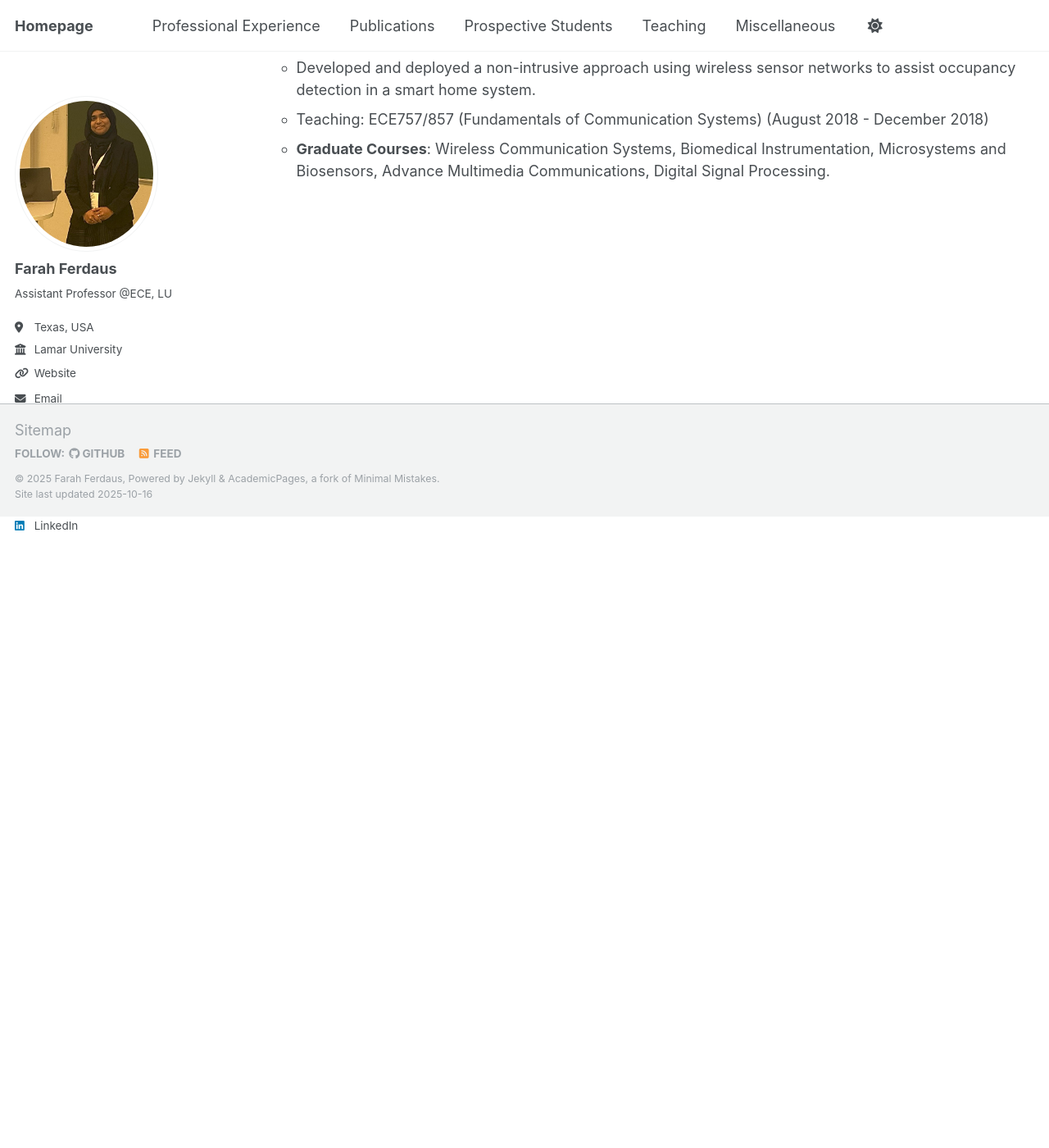
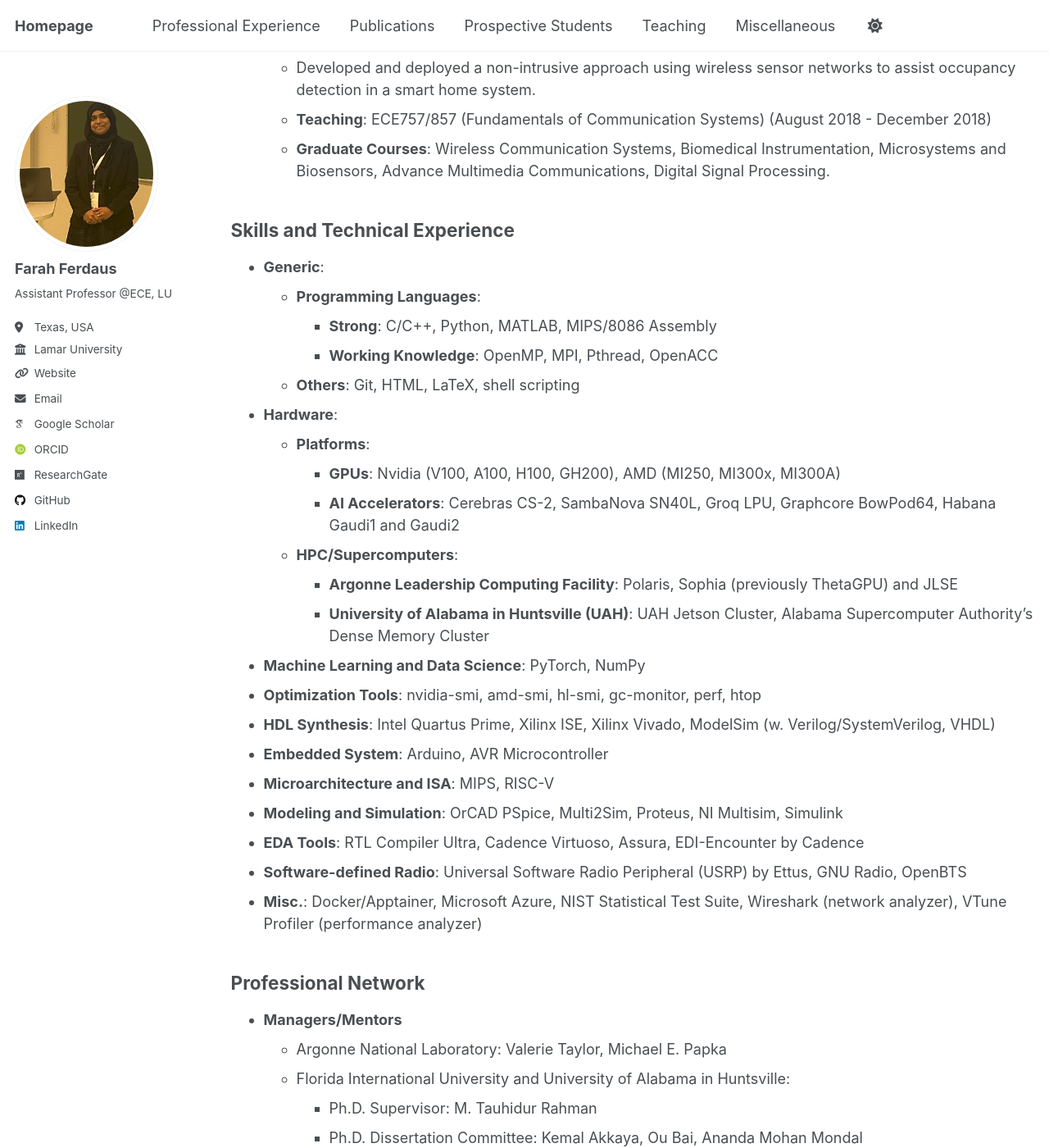
Before and after one commit to fferdaus/fferdaus.github.io, a Jekyll site: the page built from _pages/experience.md, in a window 1280 px wide and 1400 px high, scrolled down 1390 px. Shown: the whole window at 82% size. Built offline with Jekyll 4.4.1, drawn with Linux system fonts in a browser that asks for light colours; some web fonts are replaced; before the commit the page ends 2020 px from its top, so only the background shows below that; some of the changed text lies outside the part shown.

Commit message:
Update experience.md

```diff
--- a/_pages/experience.md
+++ b/_pages/experience.md
@@ -46,11 +46,55 @@ redirect_from:
 - **<span style="color:darkblue">University of New Hampshire, Durham, NH, USA</span>**
   * Graduate Research Assistant (August 2017 - December 2018) in the Department of Electrical and Computer Engineering
   * Developed and deployed a non-intrusive approach using wireless sensor networks to assist occupancy detection in a smart home system.
-  * Teaching: ECE757/857 (Fundamentals of Communication Systems) (August 2018 - December 2018)
+  * **Teaching**: ECE757/857 (Fundamentals of Communication Systems) (August 2018 - December 2018)
   * **Graduate Courses**: Wireless Communication Systems, Biomedical Instrumentation, Microsystems and Biosensors, Advance Multimedia Communications, Digital Signal Processing.
 
 
+## Skills and Technical Experience
 
+- **Generic**:
+  * **Programming Languages**:
+     * **Strong**: C/C++, Python, MATLAB, MIPS/8086 Assembly
+     * **Working Knowledge**: OpenMP, MPI, Pthread, OpenACC
+  * **Others**: Git, HTML, LaTeX, shell scripting
+ - **Hardware**:
+   * **Platforms**:
+     * **GPUs**: Nvidia (V100, A100, H100, GH200), AMD (MI250, MI300x, MI300A)
+     * **AI Accelerators**: Cerebras CS-2, SambaNova SN40L, Groq LPU, Graphcore BowPod64, Habana Gaudi1 and Gaudi2
+   * **HPC/Supercomputers**:
+     * **Argonne Leadership Computing Facility**: Polaris, Sophia (previously ThetaGPU) and JLSE
+     * **University of Alabama in Huntsville (UAH)**: UAH Jetson Cluster, Alabama Supercomputer Authority's Dense Memory Cluster
+ - **Machine Learning and Data Science**: PyTorch, NumPy
+ - **Optimization Tools**: nvidia-smi, amd-smi, hl-smi, gc-monitor, perf, htop
+ - **HDL Synthesis**: Intel Quartus Prime, Xilinx ISE, Xilinx Vivado, ModelSim (w. Verilog/SystemVerilog, VHDL)
+ - **Embedded System**: Arduino, AVR Microcontroller
+ - **Microarchitecture and ISA**: MIPS, RISC-V
+ - **Modeling and Simulation**: OrCAD PSpice, Multi2Sim, Proteus, NI Multisim, Simulink
+ - **EDA Tools**: RTL Compiler Ultra, Cadence Virtuoso, Assura, EDI-Encounter by Cadence
+ - **Software-defined Radio**: Universal Software Radio Peripheral (USRP) by Ettus, GNU Radio, OpenBTS
+ - **Misc.**: Docker/Apptainer, Microsoft Azure, NIST Statistical Test Suite, Wireshark (network analyzer), VTune Profiler (performance analyzer)
+
+
+## Professional Network
+
+- **Managers/Mentors**
+  * Argonne National Laboratory: Valerie Taylor, Michael E. Papka
+  * Florida International University and University of Alabama in Huntsville:
+    * Ph.D. Supervisor: M. Tauhidur Rahman
+    * Ph.D. Dissertation Committee: Kemal Akkaya, Ou Bai, Ananda Mohan Mondal
+  * University of New Hampshire:
+    * MSc Supervisor: Nicholas J. Kirsch
+    * MSc Dissertation Committee: John R. LaCourse, Edward Song
+ - **Collaborators/Teammates**
+   * Argonne National Laboratory: Murali Emani, Venkatram Vishwanath, Xingfu Wu, Krishna Teja Chitty-Venkata, Siddhisanket Raskar, Bharat Kale, Aditya Tanikanti, Ken Raffenetti
+   * University of Alabama in Huntsville: Aubrey Beal, Mehdi Sadi, B. M. S. Bahar Talukder, Md Imtiaz Rashid, Md Kawser Bepary, Sadman Sakib
+   * University of New Hampshire: Jean L. Kubwimana, Omid M. Kandelusy
+   * External: Zhiling Lan (UIC), Sanjif Shanmugavelu (Groq), Sylvia Howland (Cerebras)
+ - **Mentees**
+   * Goutham Kalikrishna Reddy Kuncham, PhD Student, Ohio State University
+   * Budvin Edippuliarachchi, PhD Student, Tufts University
+
+## Talks/Presentations
 
 
 <!--**Ph.D. in Electrical Engineering**
```
